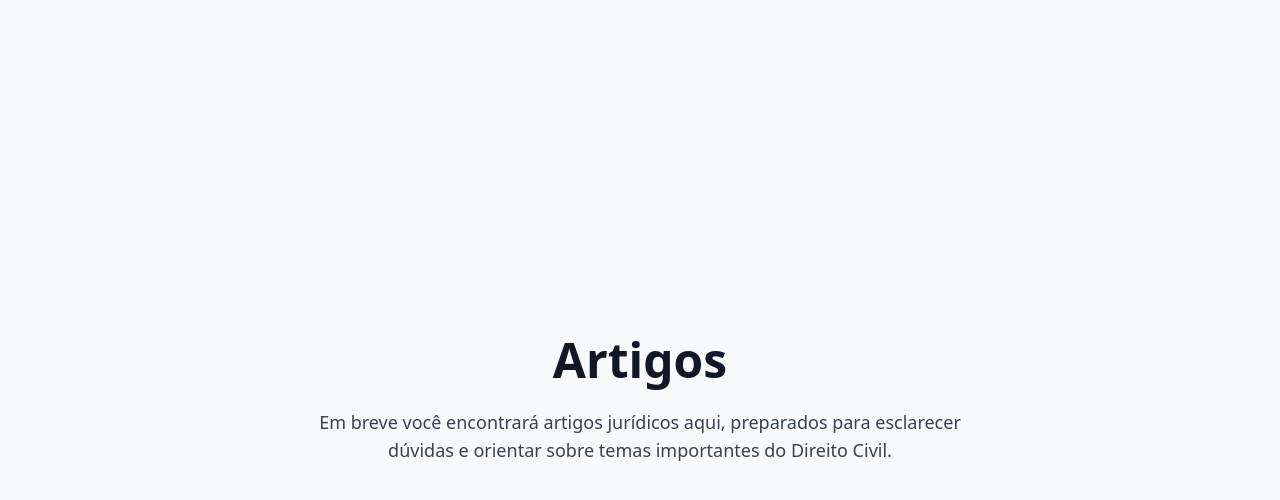
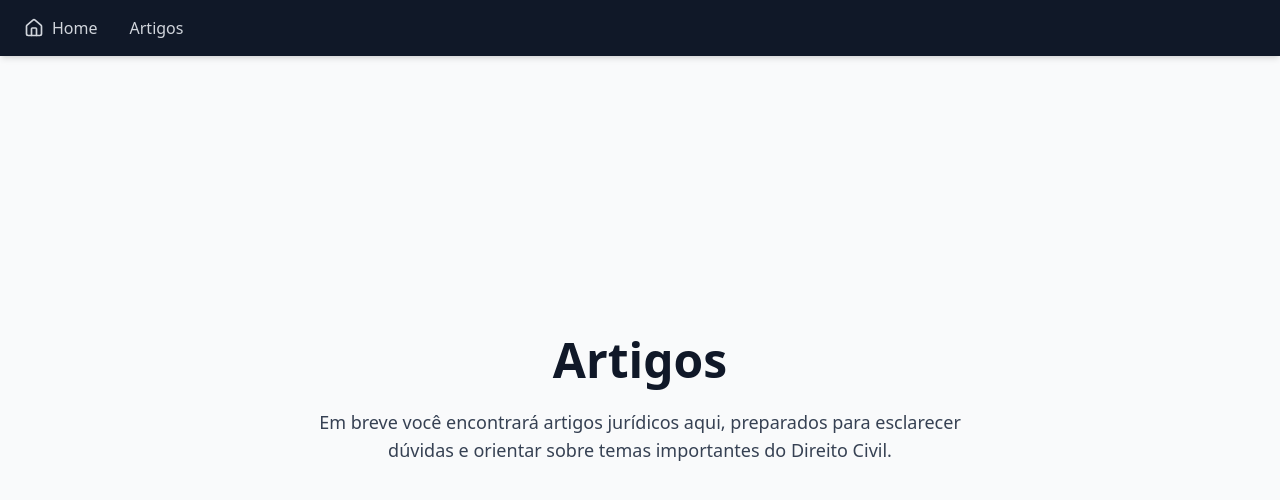
Before and after one commit to Igorviny/igor-brito-advocacia, a Next.js app: page /artigos in a window 1280 px wide. Shown: the top 500 px of the page. Built offline with nearby package versions, Linux system fonts and the light colour scheme.

Commit message:
Adiciona menu fixo na página Artigos

```diff
--- a/src/app/artigos/page.tsx
+++ b/src/app/artigos/page.tsx
@@ -1,10 +1,30 @@
+'use client';
+
+import Link from "next/link";
+import { Home as HomeIcon } from "lucide-react";
+
 export default function Artigos() {
   return (
-    <div className="min-h-screen bg-gray-50 text-gray-900 flex flex-col items-center justify-center px-6 py-20">
-      <h1 className="text-5xl font-bold mb-6">Artigos</h1>
-      <p className="text-lg text-gray-700 max-w-2xl text-center">
-        Em breve você encontrará artigos jurídicos aqui, preparados para esclarecer dúvidas e orientar sobre temas importantes do Direito Civil.
-      </p>
+    <div className="pt-20 min-h-screen bg-gray-50 text-gray-900 flex flex-col items-center justify-center px-6 py-20">
+
+      {/* Navigation */}
+      <nav className="fixed top-0 left-0 w-full z-50 shadow-md bg-gray-900 px-6 py-4 flex space-x-8 items-center">
+        <Link href="/" className="flex items-center space-x-2 text-gray-300 hover:text-yellow-400 transition">
+          <HomeIcon className="w-5 h-5" />
+          <span>Home</span>
+        </Link>
+        <Link href="/artigos" className="text-gray-300 hover:text-yellow-400 transition">
+          Artigos
+        </Link>
+      </nav>
+
+      {/* Artigos content */}
+      <main className="max-w-6xl mx-auto text-center">
+        <h1 className="text-5xl font-bold mb-6">Artigos</h1>
+        <p className="text-lg text-gray-700 max-w-2xl mx-auto">
+          Em breve você encontrará artigos jurídicos aqui, preparados para esclarecer dúvidas e orientar sobre temas importantes do Direito Civil.
+        </p>
+      </main>
     </div>
   );
 }
```
